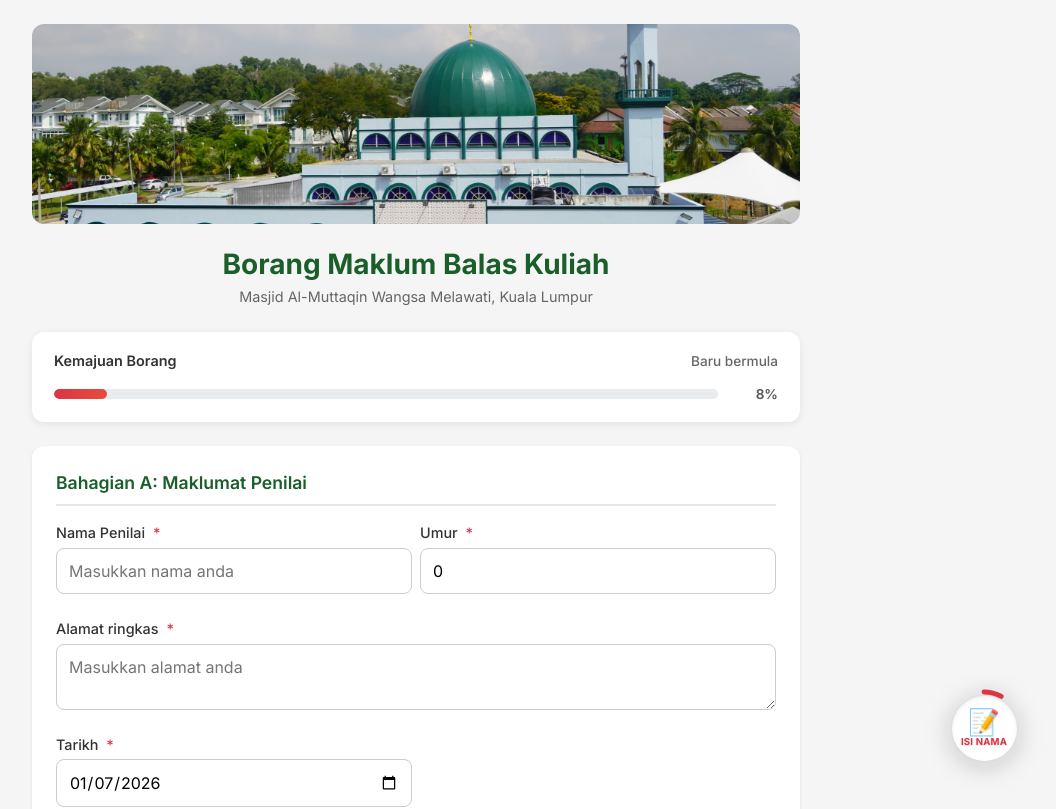
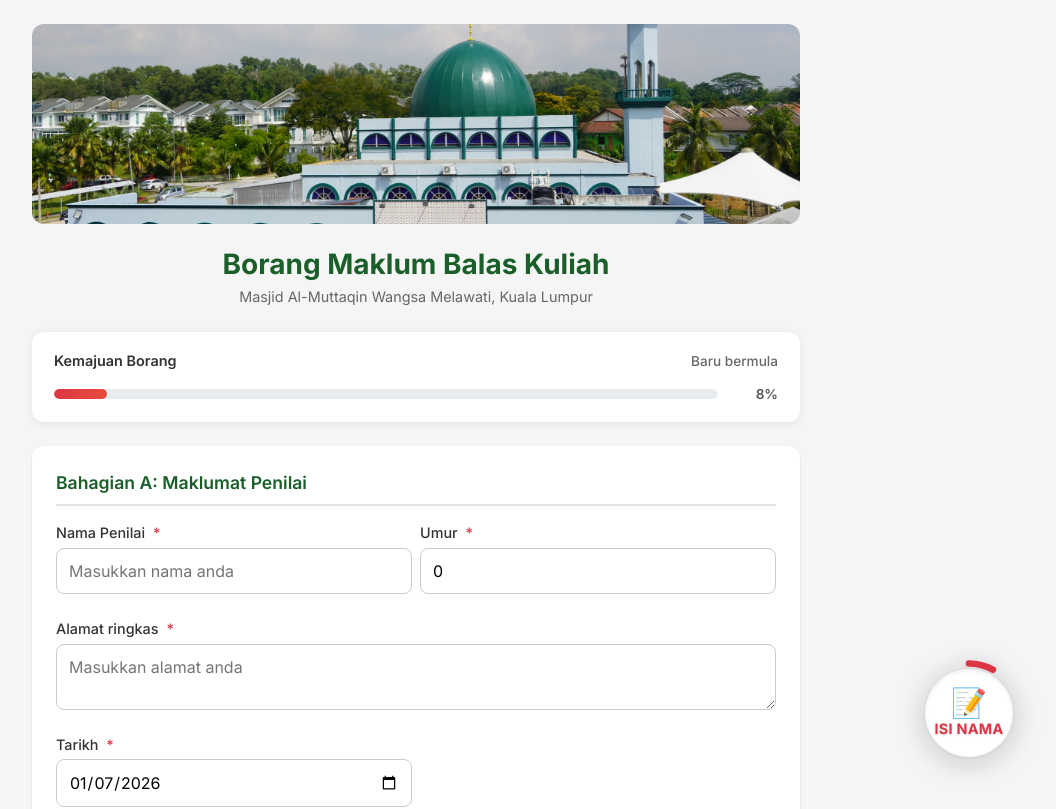
Before and after one commit to hakimalek27/borang-penilaian-penceramah, a SvelteKit app: page / in a window 1280 px wide. Shown: the top 809 px of the page, without its empty margins (224-1280 px from the left). Built offline with nearby package versions, Linux system fonts and the light colour scheme; no server answers; the database is empty.

Commit message:
Revert "style: adjust smart guide indicator to user specs"
This reverts commit 6b3c418a29640acea1656982e19f52b9e7b2d816.

```diff
--- a/src/routes/+page.svelte
+++ b/src/routes/+page.svelte
@@ -931,8 +931,8 @@
 		position: fixed;
 		bottom: calc(18rem + env(safe-area-inset-bottom, 0px));
 		right: 1rem;
-		width: 73px;
-		height: 73px;
+		width: 100px;
+		height: 100px;
 		border-radius: 50%;
 		background: transparent;
 		border: none;
@@ -1001,8 +1001,8 @@
 
 	.scroll-assist-inner {
 		position: absolute;
-		width: 60px;
-		height: 60px;
+		width: 80px;
+		height: 80px;
 		border-radius: 50%;
 		display: flex;
 		flex-direction: column;
@@ -1038,7 +1038,7 @@
 	}
 
 	.scroll-assist-icon {
-		font-size: 1.5rem;
+		font-size: 1.6rem;
 		line-height: 1;
 		animation: icon-pop 0.3s ease;
 	}
@@ -1058,24 +1058,24 @@
 	}
 
 	.scroll-assist-text {
-		font-size: 0.55rem;
+		font-size: 0.85rem;
 		color: #64748b;
-		font-weight: 700;
+		font-weight: 800;
 		white-space: nowrap;
 		text-transform: uppercase;
 		letter-spacing: 0.02em;
 	}
 
 	.scroll-assist-text.guide {
-		font-size: 0.55rem;
-		font-weight: 700;
+		font-size: 0.85rem;
+		font-weight: 900;
 		text-shadow: 0 1px 2px rgba(0, 0, 0, 0.15);
 	}
 
 	.scroll-assist-text.complete {
 		color: white;
-		font-size: 0.6rem;
-		font-weight: 700;
+		font-size: 0.9rem;
+		font-weight: 900;
 		text-shadow: 0 1px 2px rgba(0, 0, 0, 0.2);
 	}
 
@@ -1098,34 +1098,34 @@
 		.scroll-assist {
 			bottom: 2rem;
 			right: 2rem;
-			width: 80px;
-			height: 80px;
+			width: 110px;
+			height: 110px;
 		}
 
 		.scroll-assist-inner {
-			width: 65px;
-			height: 65px;
+			width: 88px;
+			height: 88px;
 		}
 
 		.scroll-assist-icon {
-			font-size: 1.6rem;
+			font-size: 1.8rem;
 		}
 
 		.scroll-assist-percent {
-			font-size: 1rem;
+			font-size: 1.25rem;
 		}
 
 		.scroll-assist-text {
-			font-size: 0.6rem;
+			font-size: 0.9rem;
 		}
 
 		.scroll-assist-text.guide {
-			font-size: 0.6rem;
+			font-size: 0.9rem;
 		}
 
 		.check-icon {
-			width: 24px;
-			height: 24px;
+			width: 32px;
+			height: 32px;
 		}
 	}
 </style>
```
